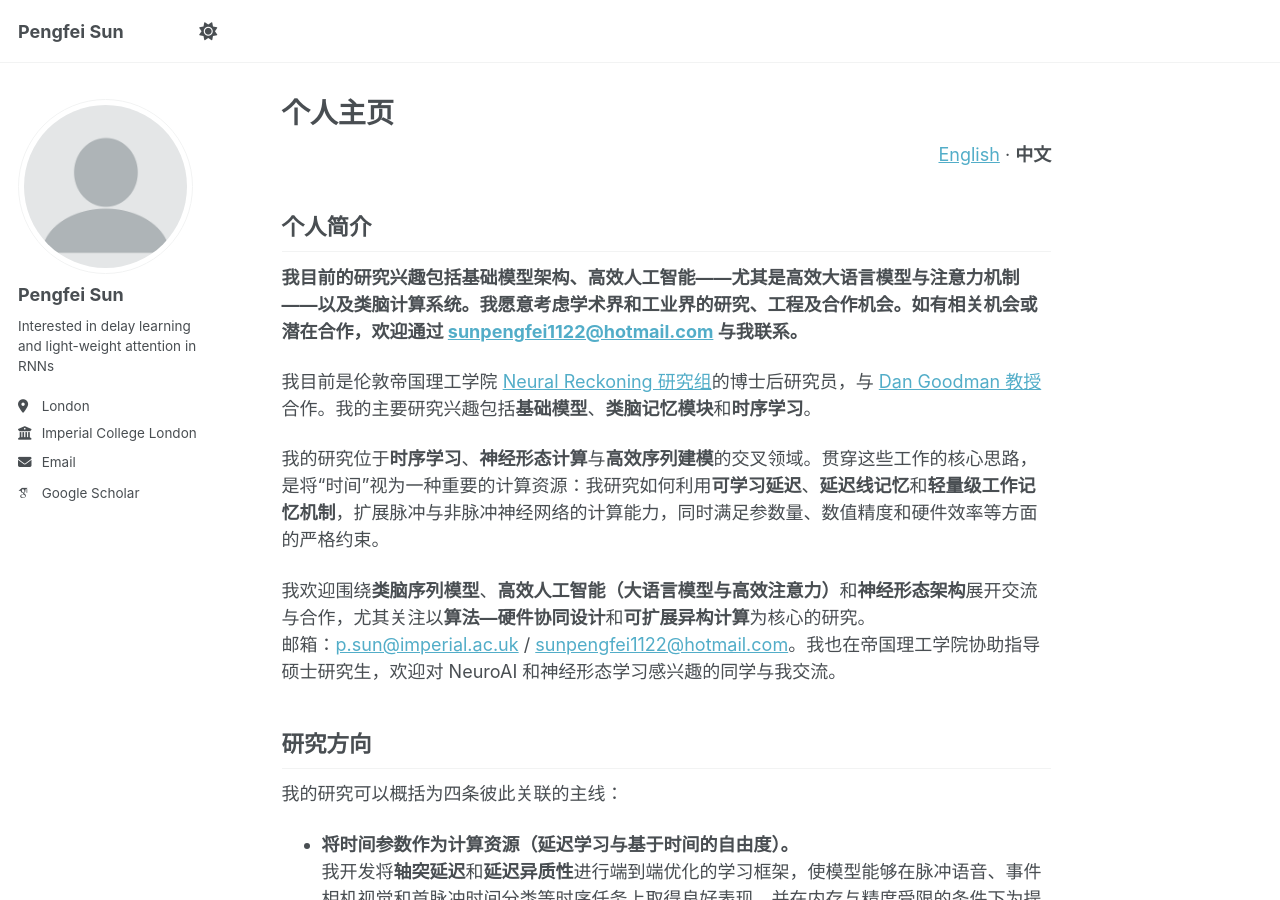
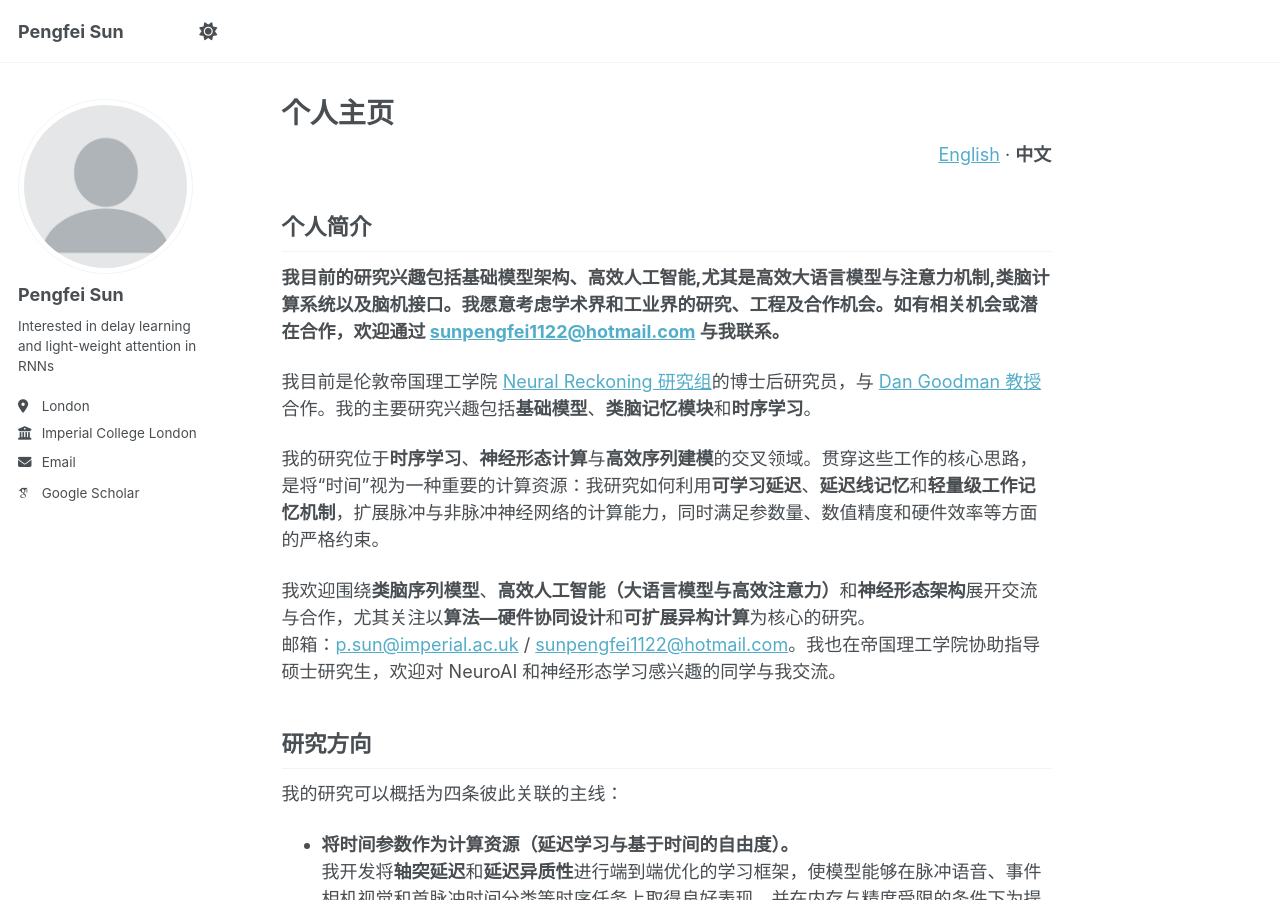
Before and after one commit to sunpengfei1122/Pengfei.Sun, a Jekyll site: the page built from _pages/zh.md, in a window 1280 px wide and 900 px high. Built offline with Jekyll 4.4.1, drawn with Linux system fonts in a browser that asks for light colours; some web fonts are replaced.

Commit message:
Update zh.md

```diff
--- a/_pages/zh.md
+++ b/_pages/zh.md
@@ -11,7 +11,7 @@ lang: zh-CN
 
 ## 个人简介
 
-**我目前的研究兴趣包括基础模型架构、高效人工智能——尤其是高效大语言模型与注意力机制——以及类脑计算系统。我愿意考虑学术界和工业界的研究、工程及合作机会。如有相关机会或潜在合作，欢迎通过 [sunpengfei1122@hotmail.com](mailto:sunpengfei1122@hotmail.com) 与我联系。**
+**我目前的研究兴趣包括基础模型架构、高效人工智能,尤其是高效大语言模型与注意力机制,类脑计算系统以及脑机接口。我愿意考虑学术界和工业界的研究、工程及合作机会。如有相关机会或潜在合作，欢迎通过 [sunpengfei1122@hotmail.com](mailto:sunpengfei1122@hotmail.com) 与我联系。**
 
 我目前是伦敦帝国理工学院 [Neural Reckoning 研究组](https://neural-reckoning.org/)的博士后研究员，与 [Dan Goodman 教授](https://neural-reckoning.org/dan_goodman.html)合作。我的主要研究兴趣包括**基础模型**、**类脑记忆模块**和**时序学习**。
 
```
